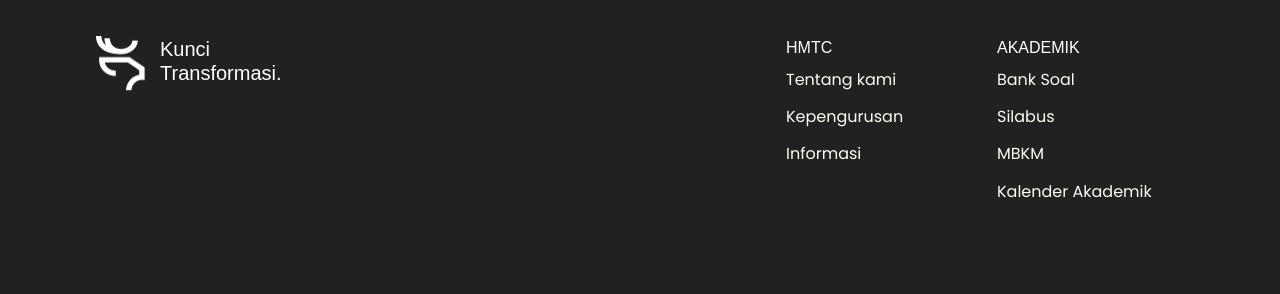
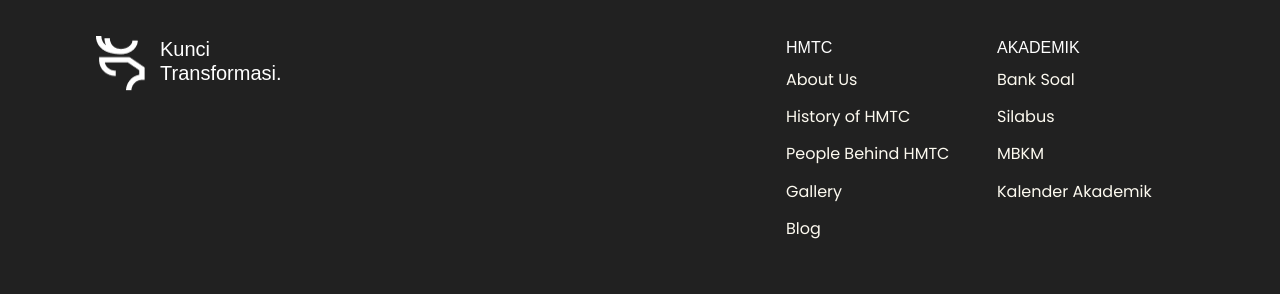
Before and after one commit to HMTCITS/hmtc-frontend-2025, a Next.js app: page / in a window 1280 px wide. Shown: the part 8471-8765 px from the top of the page. Built offline with nearby package versions, Linux system fonts and the light colour scheme; no server answers.

Commit message:
feat: add offset to navbar links for improved smooth scrolling

```diff
--- a/src/constants/layout.ts
+++ b/src/constants/layout.ts
@@ -1,9 +1,14 @@
 export const NAVBAR_LINKS = [
-  { id: 1, name: 'About Us', href: '#aboutus' },
-  { id: 2, name: 'History of HMTC', href: '#historyofhmtc' },
-  { id: 3, name: 'People Behind HMTC', href: '#peoplebehindhmtc' },
-  { id: 4, name: 'Gallery', href: '#gallery' },
-  { id: 5, name: 'Blog', href: '#blog' },
+  { id: 1, name: 'About Us', href: '#aboutus', offset: -50 },
+  { id: 2, name: 'History of HMTC', href: '#historyofhmtc', offset: -50 },
+  {
+    id: 3,
+    name: 'People Behind HMTC',
+    href: '#peoplebehindhmtc',
+    offset: -100,
+  },
+  { id: 4, name: 'Gallery', href: '#gallery', offset: -100 },
+  { id: 5, name: 'Blog', href: '#blog', offset: 0 },
 ];
 
 export const Misi = [
--- a/src/layouts/Footer.tsx
+++ b/src/layouts/Footer.tsx
@@ -14,6 +14,7 @@ import { Link as ScrollLink } from 'react-scroll';
 import BaseLink from '@/components/links/BaseLink';
 import NextImage from '@/components/NextImage';
 import Typography from '@/components/Typography';
+import { NAVBAR_LINKS as ApaIni } from '@/constants/layout';
 import SocialCard from '@/layouts/components/Social';
 import { cn } from '@/lib/utils';
 
@@ -38,22 +39,6 @@ const SocialMedia = [
   {
     icon: FaLine,
     href: 'https://tr.ee/T1xoSC0squ',
-  },
-];
-
-// Footer HMTC
-const ApaIni = [
-  {
-    label: 'Tentang kami',
-    href: '#aboutus',
-  },
-  {
-    label: 'Kepengurusan',
-    href: '#kepengurusan',
-  },
-  {
-    label: 'Informasi',
-    href: '#akademik',
   },
 ];
 
@@ -143,19 +128,20 @@ export default function Footer() {
                   : 'max-h-0 opacity-0 md:max-h-96 md:opacity-100',
               )}
             >
-              {ApaIni.map(({ label, href }, index) => (
+              {ApaIni.map(({ name, href, offset }, index) => (
                 <ScrollLink
                   key={index}
                   to={href.replace('#', '')}
                   smooth={true}
                   duration={500}
+                  offset={offset}
                   className='font-secondary text-white-main hover:text-base-nav cursor-pointer transition-colors duration-75'
                 >
                   <Typography
                     font='poppins'
                     className='text-base-icon text-sm hover:text-white md:text-base'
                   >
-                    {label}
+                    {name}
                   </Typography>
                 </ScrollLink>
               ))}
--- a/src/layouts/Navbar.tsx
+++ b/src/layouts/Navbar.tsx
@@ -62,12 +62,13 @@ export default function Navbar() {
         />
 
         <nav className='hidden items-center gap-6 min-[800px]:flex'>
-          {NAVBAR_LINKS.map(({ id, name, href }) => (
+          {NAVBAR_LINKS.map(({ id, name, href, offset }) => (
             <ScrollLink
               key={id}
               to={href.replace('#', '')}
               smooth={true}
               duration={500}
+              offset={offset}
               className='font-secondary text-white-main hover:text-base-nav cursor-pointer p-2.5 transition-colors duration-75'
             >
               <Typography font='satoshi'>{name}</Typography>
```
